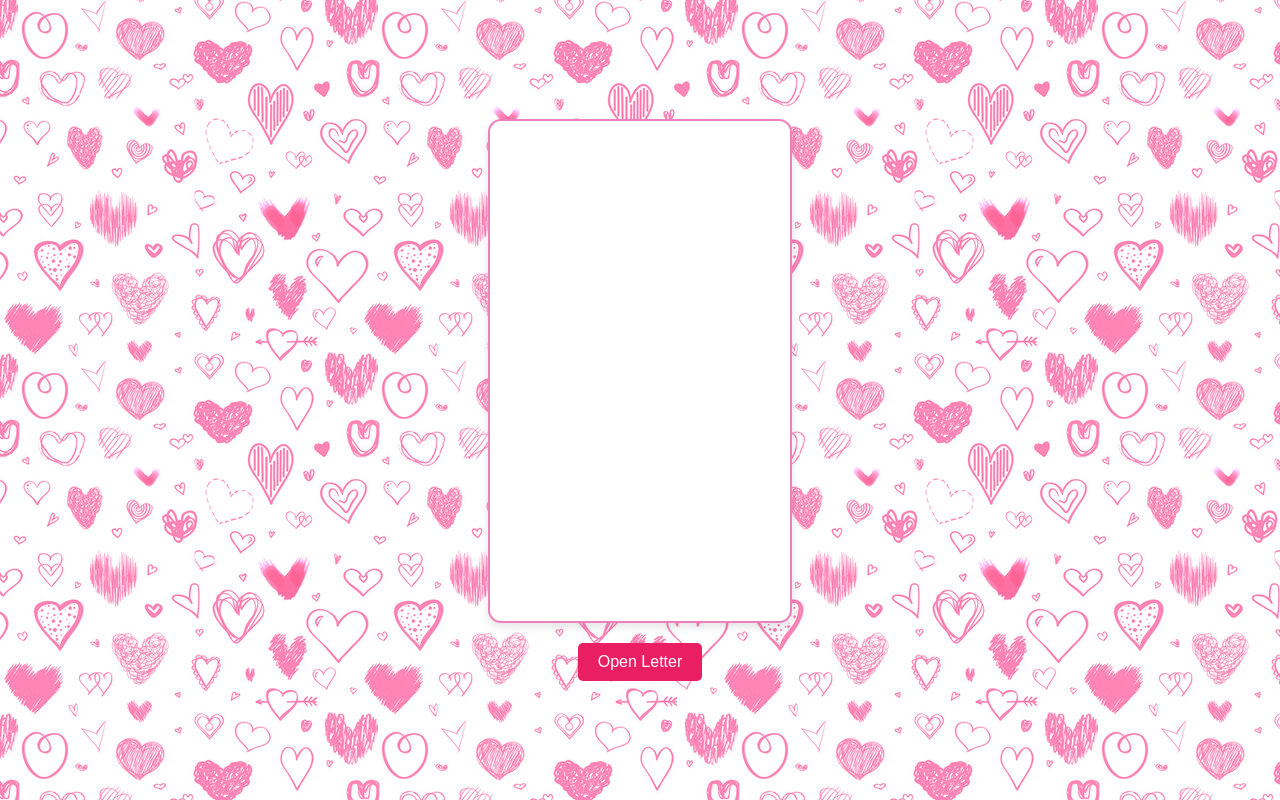
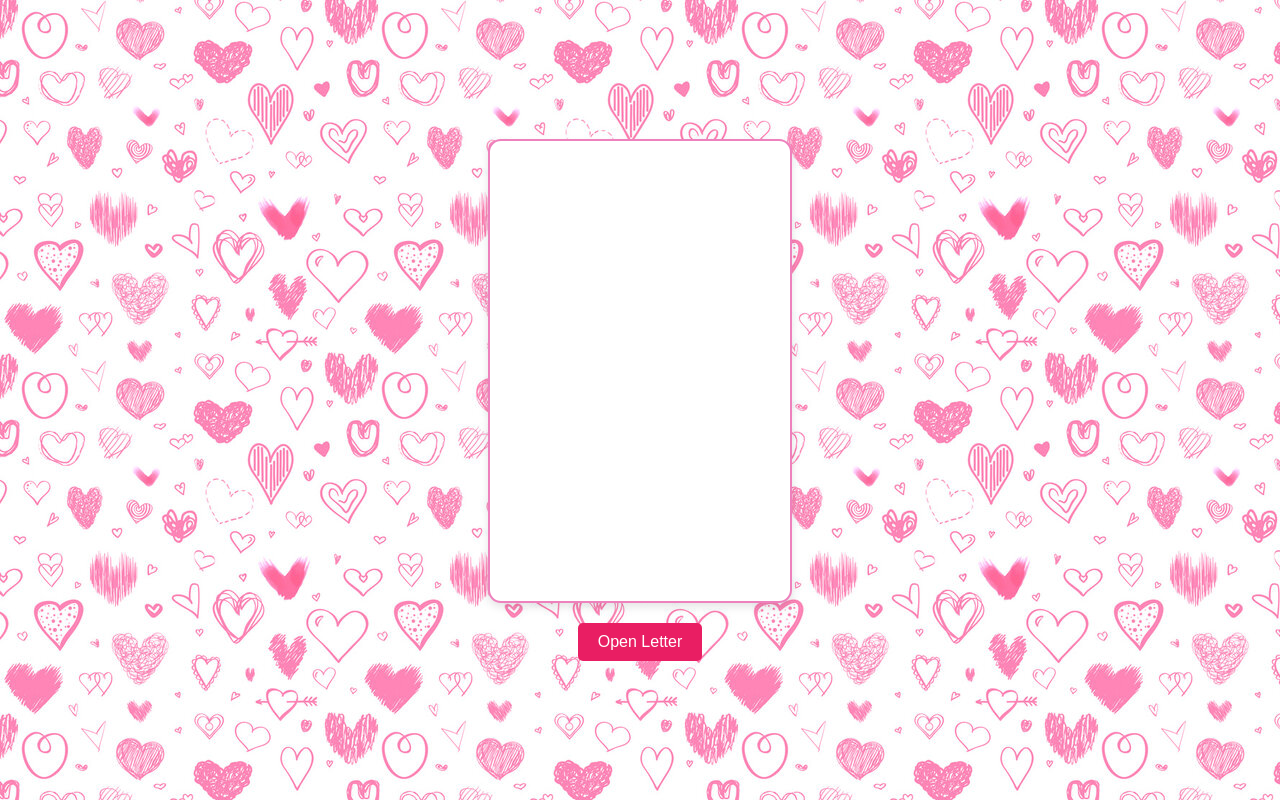
Before and after one commit to jwhcanis308/jwhcanis308.github.io, a plain HTML site: page index.html in a window 1280 px wide. Drawn offline with Linux system fonts and the light colour scheme.

Commit message:
Update styles.css

```diff
--- a/styles.css
+++ b/styles.css
@@ -1,4 +1,3 @@
-/* styles.css */
 body {
     display: flex;
     justify-content: center;
@@ -15,7 +14,7 @@ body {
 
 .letter {
     width: 300px;
-    height: 500px;
+    height: 460px;
     position: relative;
     background: #fff;
     border: 2px solid #ee81bd;
```
